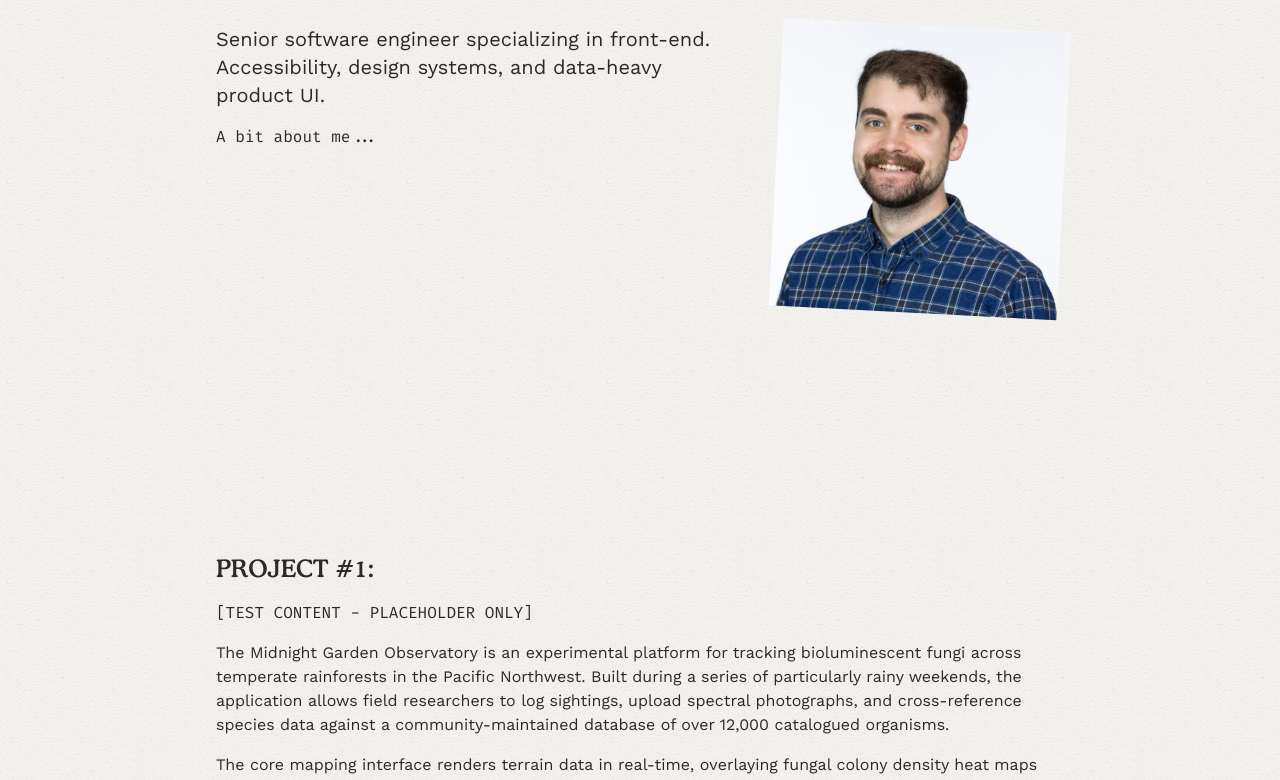
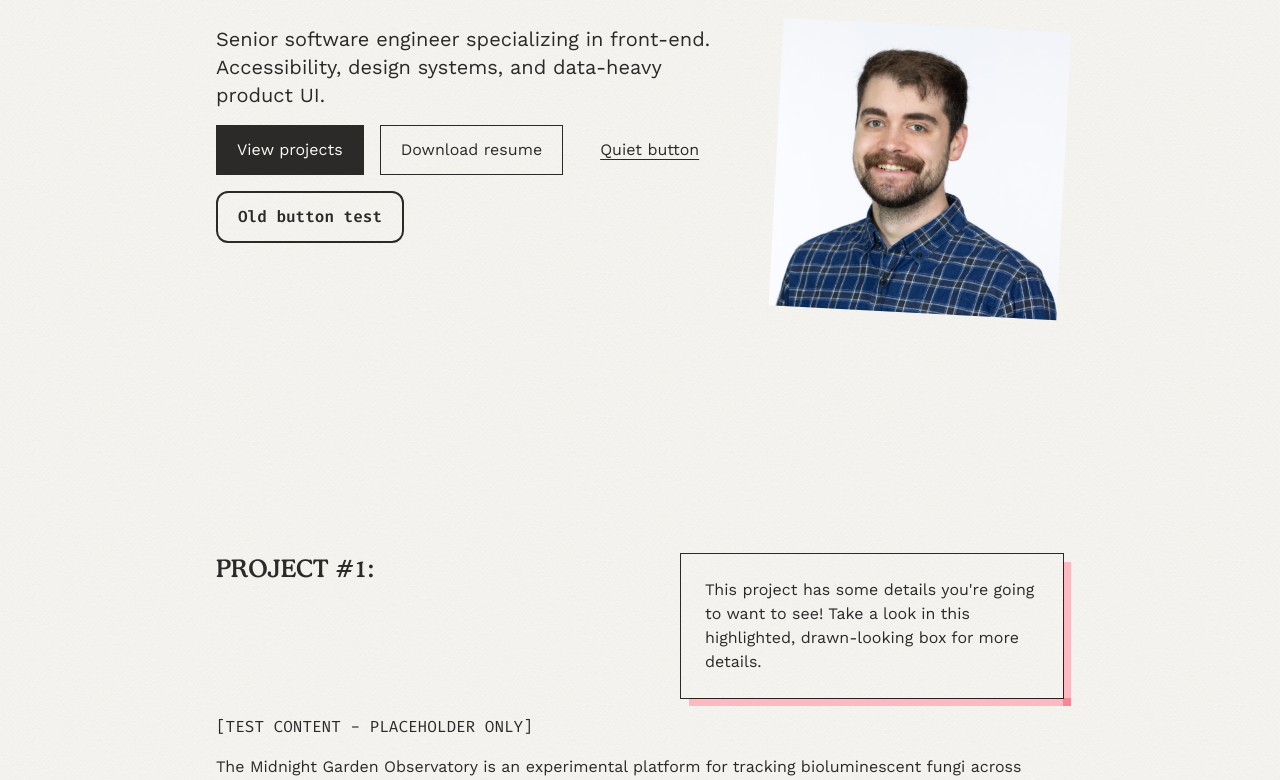
Before and after one commit to benjaminferreira/benjaminferreira.dev, a Next.js app: page / in a window 1280 px wide. Shown: the part 271-1051 px from the top of the page. Built offline with nearby package versions, Linux system fonts and the light colour scheme.

Commit message:
Add Button component and marker-shade utility, wire into hero page

```diff
--- a/src/app/(desk)/layout.tsx
+++ b/src/app/(desk)/layout.tsx
@@ -14,7 +14,7 @@ export default function DeskLayout({ children }: { children: React.ReactNode })
 			<Surface
 				variant="paper"
 				pattern="dotruled"
-				texture="grain"
+				texture="default"
 				padding="p-0"
 				className="min-h-dvh"
 			>
--- a/src/app/(desk)/page.tsx
+++ b/src/app/(desk)/page.tsx
@@ -1,7 +1,15 @@
+"use client";
+
+import Button from "@/components/Button";
 import portrait from "@/images/ben-ferreira-portrait.jpg";
 import Image from "next/image";
+import { useRef } from "react";
+import { useInView } from "motion/react";
 
 export default function HomePage() {
+	const boxRef = useRef<HTMLDivElement>(null);
+	const boxInView = useInView(boxRef, { once: true, margin: "-20% 0px" });
+
 	return (
 		<div className="flex flex-col gap-6">
 			{/* Hero/Intro Section */}
@@ -31,12 +39,37 @@ export default function HomePage() {
 							Senior software engineer specializing in front-end. Accessibility, design systems, and
 							data-heavy product UI.
 						</p>
-						<p className="font-mono">A bit about me...</p>
+						<div className="flex flex-wrap gap-4">
+							<Button href="#projects">View projects</Button>
+							<Button
+								download
+								variant="secondary"
+							>
+								Download resume
+							</Button>
+							<Button variant="quiet">Quiet button</Button>
+						</div>
+						<button className=" marker-shade px-5 py-3 font-mono font-semibold rounded-xl  text-ink cursor-pointer border-2 border-ink hover:text-paper hover:bg-pen-kujaku hover:border-transparent">
+							Old button test
+						</button>
 					</div>
 				</div>
 			</section>
-			<section className="space-y-4">
-				<h2 className="text-2xl font-heading text-ink uppercase">Project #1:</h2>
+			<section
+				id="projects"
+				className="space-y-4"
+			>
+				<div className="flex justify-between">
+					<h2 className="text-2xl font-heading text-ink uppercase">Project #1:</h2>
+					<span
+						ref={boxRef}
+						data-shaded={boxInView || undefined}
+						className="border border-ink marker-shade [--stroke-color:var(--color-mild-pink)] [--stroke-w:0.5rem] [--stroke-draw:400ms] p-6 w-sm"
+					>
+						This project has some details you're going to want to see! Take a look in this highlighted,
+						drawn-looking box for more details.
+					</span>
+				</div>
 				<p className="font-mono">[TEST CONTENT - PLACEHOLDER ONLY]</p>
 				<p className="font-body">
 					The Midnight Garden Observatory is an experimental platform for tracking bioluminescent fungi across
--- a/src/app/globals.css
+++ b/src/app/globals.css
@@ -80,7 +80,7 @@
 /* style for ring on focused elements */
 @layer base {
 	:focus-visible {
-		outline: var(--focus-ring-width) solid var(--focus-ring-color);
+		outline: var(--focus-ring-width) dashed var(--focus-ring-color);
 		outline-offset: 3px;
 	}
 }
@@ -88,7 +88,103 @@
 /* objects: focus lands on .group, ring draws on this child */
 @utility focus-ring-child {
 	.group:focus-visible & {
-		outline: var(--focus-ring-width) solid var(--focus-ring-color);
+		outline: var(--focus-ring-width) dashed var(--focus-ring-color);
 		outline-offset: 4px;
 	}
 }
+
+@custom-variant hocus {
+	&:hover {
+		@slot;
+	}
+	&:focus-visible {
+		@slot;
+	}
+}
+
+/*
+	marker-shade
+
+	Draws two mildliner strokes along the bottom and right edges, to give a flat element
+	a sense of depth. The bottom stroke draws left to right, then the right stroke draws
+	top to bottom. On the way out it fades away at full size instead of un-drawing.
+
+	Three triggers:
+		:hover              for interactive elements
+		[data-shaded]       for anything else, set from JS on scroll into view
+
+	Tune with arbitrary properties, no variants needed:
+		marker-shade [--stroke-color:var(--color-mild-yellow)]
+		marker-shade [--stroke-w:0.5rem] [--stroke-draw:400ms] [--stroke-fade:400ms]
+*/
+@utility marker-shade {
+	position: relative;
+
+	&::after,
+	&::before {
+		content: "";
+		position: absolute;
+		background-color: var(--stroke-color, var(--color-mild-grey));
+		mix-blend-mode: multiply;
+		opacity: 0;
+
+		/* exit: fade at full size, then reset the transform once it is invisible */
+		transition:
+			opacity var(--stroke-fade, 250ms) ease-out,
+			transform 0ms linear var(--stroke-fade, 250ms);
+	}
+
+	/* bottom stroke: in by one width at the near end, out by one past the far end */
+	&::after {
+		left: var(--stroke-w, 0.375rem);
+		right: calc(var(--stroke-w, 0.375rem) * -1);
+		bottom: calc(var(--stroke-w, 0.375rem) * -1);
+		height: var(--stroke-w, 0.375rem);
+		transform: scaleX(0);
+		transform-origin: left;
+	}
+
+	/* right stroke: insets mirrored, so both overlap at the bottom right corner */
+	&::before {
+		top: var(--stroke-w, 0.375rem);
+		bottom: calc(var(--stroke-w, 0.375rem) * -1);
+		right: calc(var(--stroke-w, 0.375rem) * -1);
+		width: var(--stroke-w, 0.375rem);
+		transform: scaleY(0);
+		transform-origin: top;
+	}
+
+	/* enter: opacity snaps on, the stroke draws. pointer and scroll only, not focus.
+	   keyboard focus is handled by the outline, so the marker stays a pointer affordance
+	   and the two never stack on the same element. */
+	&:hover::after,
+	&[data-shaded]::after {
+		opacity: 1;
+		transform: scaleX(1);
+		transition:
+			opacity 0ms,
+			transform var(--stroke-draw, 200ms) ease-out;
+	}
+
+	&:hover::before,
+	&[data-shaded]::before {
+		opacity: 1;
+		transform: scaleY(1);
+		transition:
+			opacity 0ms,
+			transform var(--stroke-draw, 200ms) ease-out calc(var(--stroke-draw, 200ms) + 50ms);
+	}
+
+	/* keep the reveal, drop the drawing motion */
+	@media (prefers-reduced-motion: reduce) {
+		&::after,
+		&::before,
+		&:hover::after,
+		&:hover::before,
+		&[data-shaded]::after,
+		&[data-shaded]::before {
+			transition-duration: 0ms;
+			transition-delay: 0ms;
+		}
+	}
+}
--- /dev/null
+++ b/src/components/Button.tsx
@@ -0,0 +1,75 @@
+import Link from "next/link";
+
+type ButtonVariant = "primary" | "secondary" | "quiet";
+
+interface ButtonProps {
+	// href means this button navigates
+	href?: string;
+	// forces a plain anchor tag used for downloads
+	download?: boolean;
+	// visual emphasis
+	variant?: ButtonVariant;
+	// onClick method. NOTE: only used when there is no href.
+	onClick?: () => void;
+	// button type. NOTE: only used when there is no href.
+	type?: "button" | "submit" | "reset";
+
+	className?: string;
+	children: React.ReactNode;
+}
+
+// Base classes used by all button types
+const base = "relative inline-flex items-center gap-2 whitespace-nowrap border px-5 py-3";
+
+const variantClasses: Record<ButtonVariant, string> = {
+	primary: "bg-ink text-paper border-ink hover:bg-pen-shinkai hover:border-pen-shinkai marker-shade",
+	secondary: "text-ink border-ink marker-shade",
+	quiet: "text-ink border-transparent underline underline-offset-4 hover:text-pen-shinkai",
+};
+
+export default function Button({
+	href,
+	download,
+	variant = "primary",
+	onClick,
+	type = "button",
+	className = "",
+	children,
+}: ButtonProps) {
+	const classes = `${base} ${variantClasses[variant]} ${className}`;
+
+	// no href means it is a real button doing an action
+	if (!href)
+		return (
+			<button
+				onClick={onClick}
+				type={type}
+				className={`${classes} cursor-pointer`}
+			>
+				{children}
+			</button>
+		);
+
+	// a file or an external target is a plain anchor, not a route
+	if (download || href.startsWith("http")) {
+		return (
+			<a
+				href={href}
+				download={download}
+				className={classes}
+			>
+				{children}
+			</a>
+		);
+	}
+
+	// otherwise it's a client-side link/route
+	return (
+		<Link
+			href={href}
+			className={classes}
+		>
+			{children}
+		</Link>
+	);
+}
```
